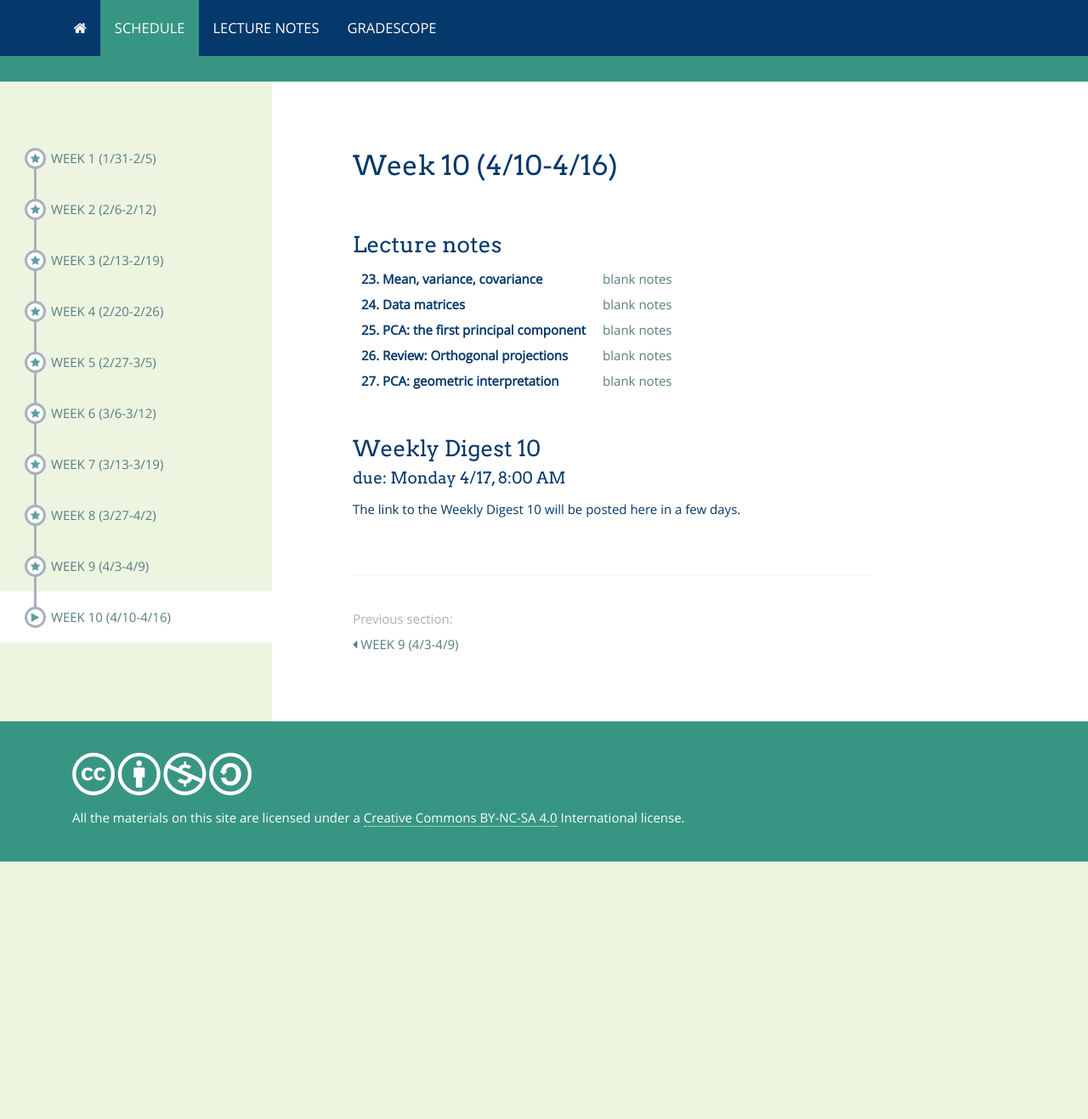
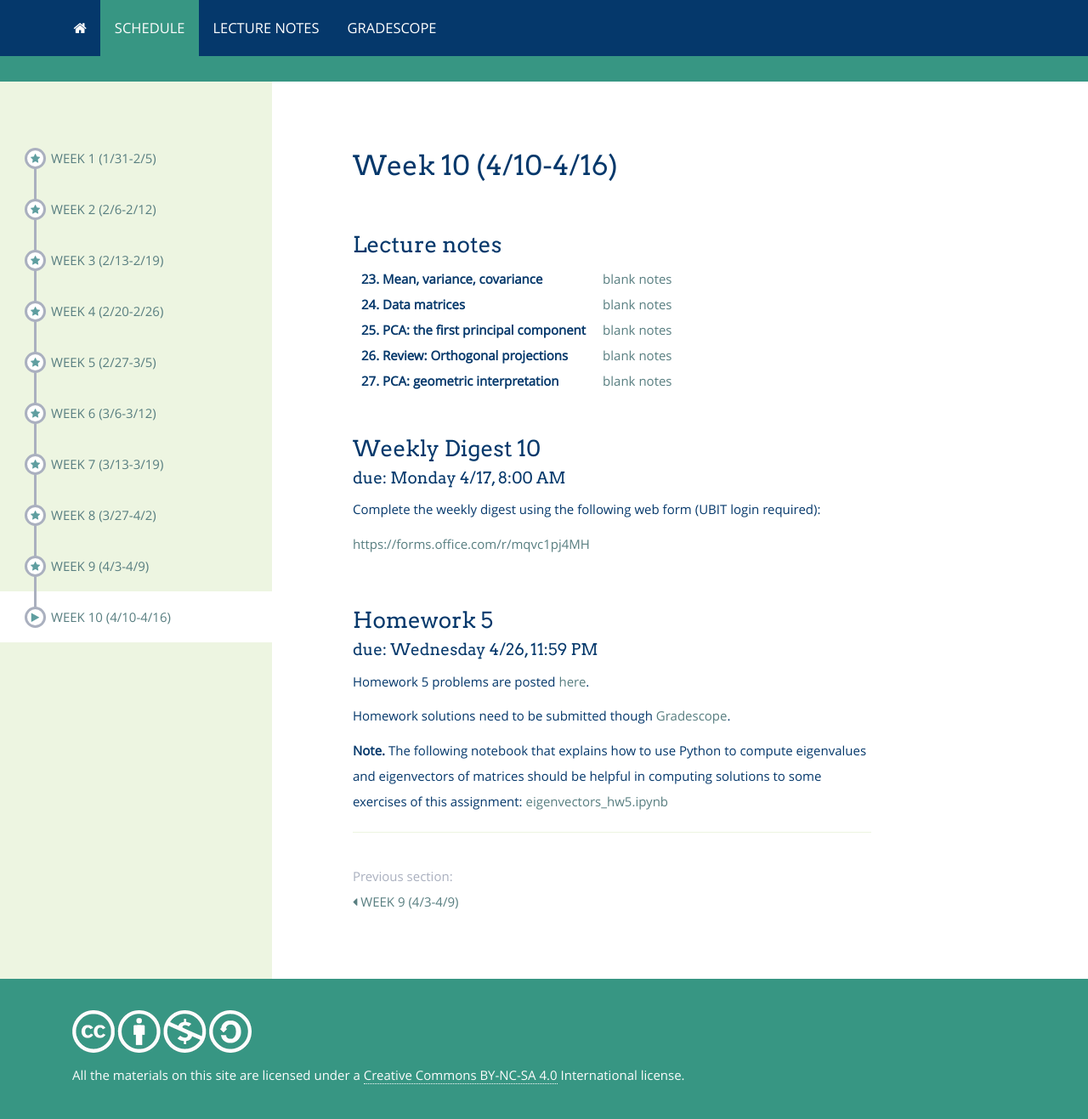
Before and after one commit to bbadzioch/461_site, a Jekyll site: the page built from modules/schedule/_posts/2000-01-10-week_10.md, in a window 1280 px wide. Shown: the whole page at 85% size. Built offline with Jekyll 4.4.1, drawn with Linux system fonts in a browser that asks for light colours; nearby versions of some CDN libraries; before the commit the page ends 1014 px from its top, so only the background shows below that.

Commit message:
week 10 edits

```diff
--- a/modules/schedule/_posts/2000-01-10-week_10.md
+++ b/modules/schedule/_posts/2000-01-10-week_10.md
@@ -24,14 +24,14 @@ notebook_list:
 
 digest_num: 10
 digest_deadline: 'Monday 4/17, 8:00 AM'
-digest_link_posted: false
-digest_link:
+digest_link_posted: true
+digest_link: https://forms.office.com/r/mqvc1pj4MH
 digest_answers: false
 
 
-homework: false
-homework_num:
-homework_deadline:
+homework: true
+homework_num: 5
+homework_deadline: 'Wednesday 4/26, 11:59 PM'
 
 ---
 
@@ -87,9 +87,9 @@ Homework {{ page.homework_num}} problems are posted <a href="{{ site.baseurl }}/
 
 Homework solutions need to be submitted though [Gradescope](https://www.gradescope.com/).
 
-**Note.** The following notebook that explains how to use Python to compute products and powers of matrices should
-be helpful in computing solutions to some of the exercises of this assignment:
- <a href="{{site.baseurl}}/assets/notebooks/matrix_powers_hw4.ipynb" target="_blank">matrix_powers_hw4.ipynb</a>
+**Note.** The following notebook that explains how to use Python to compute eigenvalues and eigenvectors of matrices should
+be helpful in computing solutions to some exercises of this assignment:
+ <a href="{{site.baseurl}}/assets/notebooks/eigenvectors_hw5.ipynb" target="_blank">eigenvectors_hw5.ipynb</a>
 
 {% endif %}
 
```
Also changed, not shown: modules/schedule/_posts/2000-01-08-week_8.md (+1 -1 lines), 2 other files.
